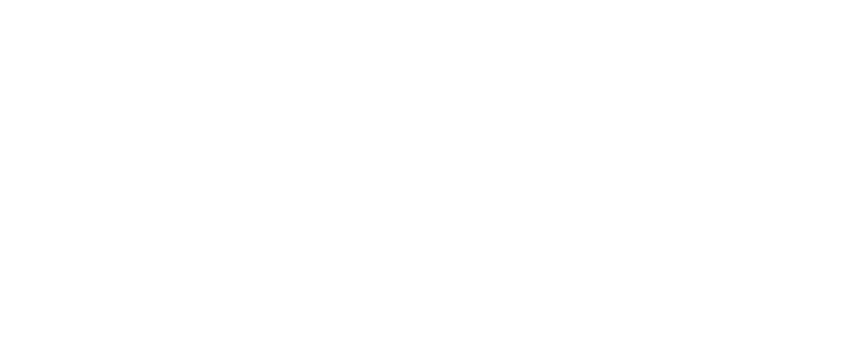
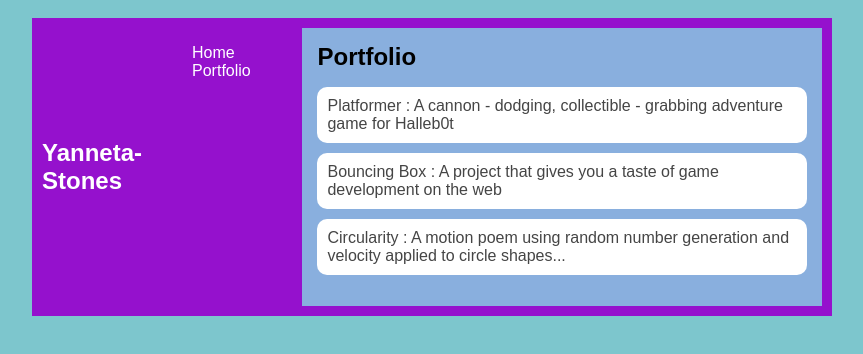
Before and after one commit to misssemaj/misssemaj.github.io, a plain HTML site: page portfolio.html in a window 1280 px wide. Shown: the whole page, without its empty margins (208-1071 px from the left). Drawn offline with Linux system fonts and the light colour scheme.

Commit message:
add portfolio.html file

```diff
--- a/portfolio.html
+++ b/portfolio.html
@@ -0,0 +1,36 @@
+<!DOCTYPE HTML>
+<html>
+    <head>
+        <title>Yanneta-Stones</title>
+        <link href="style.css" rel="stylesheet">
+    </head>
+
+    <body>
+      <div id="all-contents">
+        <nav>
+            <h1>Yanneta-Stones</h1>
+            <ul id="nav-ul">
+                <li class="nav-li">
+                    <a class="nav-a" href="index.html">Home</a>
+                </li>
+                <li class="nav-li">
+                    <a class="nav-a" href="portfolio.html">Portfolio</a>
+                </li>
+            </ul>
+            <nav>
+                <!-- Nav stuff here...-->
+            </nav>
+            <main>
+                <div class="content">
+                    <h1>Portfolio</h1>
+                    <ul id="portfolio">
+                        <li><a href="projects/platformer/">Platformer : A cannon - dodging, collectible - grabbing adventure game for Halleb0t</a></li>
+                        <li><a href="projects/bouncing-box/">Bouncing Box : A project that gives you a taste of game development on the web </a></li>
+                        <li><a href="projects/circularity/">Circularity : A motion poem using random number generation and velocity applied to circle shapes...</a></li>
+                    </ul>
+                </div>
+            </main>
+        </nav>
+      </div>
+    </body>
+</html>
--- a/style.css
+++ b/style.css
@@ -60,3 +60,28 @@ main {
 h2, h3 {
     margin: 0px;
 }
+         /* portfolio styles */
+         .content h1 {
+            color: black;
+        }
+
+        #portfolio {
+            list-style-type: none;
+            padding-left: 0;
+        }
+
+        #portfolio li {
+            background: #fff;
+            padding: 10px;
+            border-radius: 10px;
+            margin-bottom: 10px;
+        }
+
+        #portfolio li:hover {
+            background: #eee;
+        }
+
+        #portfolio a {
+            text-decoration: none;
+            color: #454545;
+        }
```
